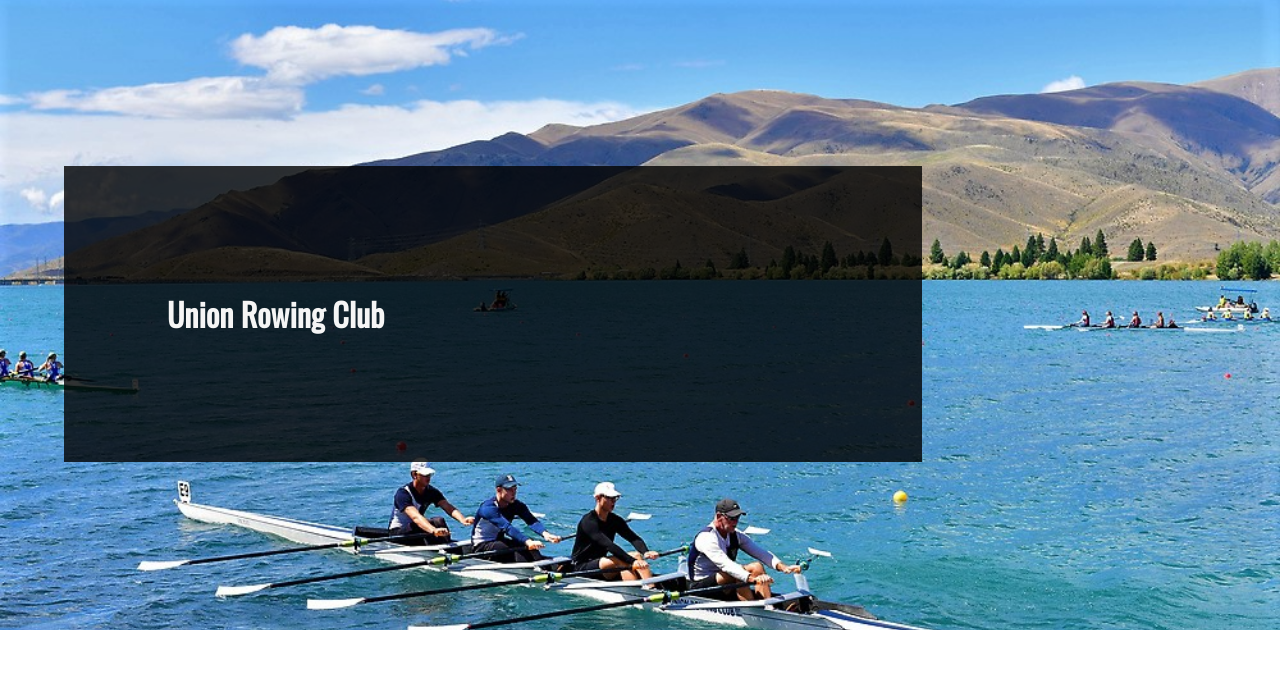
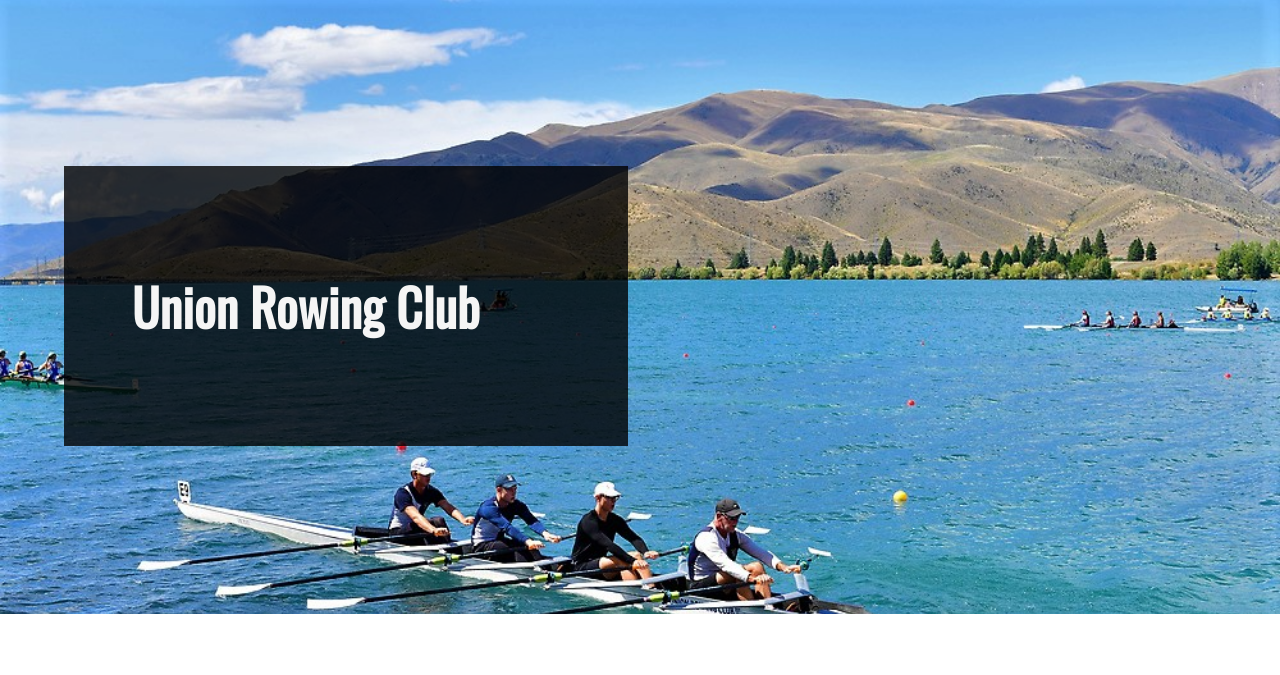
Before and after one commit to Salmon-master/Salmon-master.github.io, a plain HTML site: page index.html in a window 1280 px wide. Shown: the part 69-744 px from the top of the page. Drawn offline with nearby package versions, Linux system fonts and the light colour scheme.

Commit message:
final commit

```diff
--- a/index.html
+++ b/index.html
@@ -55,8 +55,8 @@
       </ul>
   </div>
   <div class="paralax" id="carousel" style="padding: 10% 5%;">
-    <div class="side-box" id="carouseltxt" style="grid-column: 1 / span 3;">
-      <h1>Union Rowing Club</h1>
+    <div class="side-box" id="carouseltxt" style="grid-column: 1 / span 2;">
+      <h1 class="title">Union Rowing Club</h1>
     </div>
   </div>
   <div class="paralax white">
--- a/styles/style.css
+++ b/styles/style.css
@@ -209,6 +209,10 @@
     font-family: 'PT Sans', sans-serif;
     list-style: none;
 }
+.title{
+  font-size: 4vw;
+  font-family: 'Oswald', sans-serif;
+}
 }
 
 @media screen and (max-width: 750px){
```
